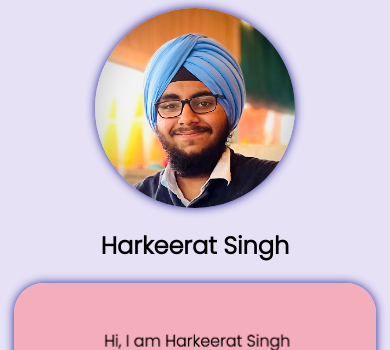
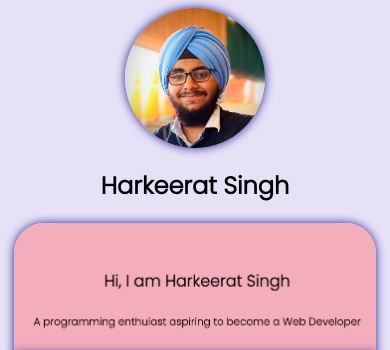
Before and after one commit to harkred/bio-link, a plain HTML site: page index.html in a window 390 px wide. Shown: the top 350 px of the page. Drawn offline with Linux system fonts and the light colour scheme.

Commit message:
Fixed layout of profile pic for mobile devices

```diff
--- a/style.css
+++ b/style.css
@@ -71,6 +71,11 @@ a {
 }
 
 @media (max-width: 400px) {
+    #profile-pic {
+        width: 140px;
+        height: 140px;
+    }
+
     #bio-links-container {
         width: 93vw;
         height: auto;
```
